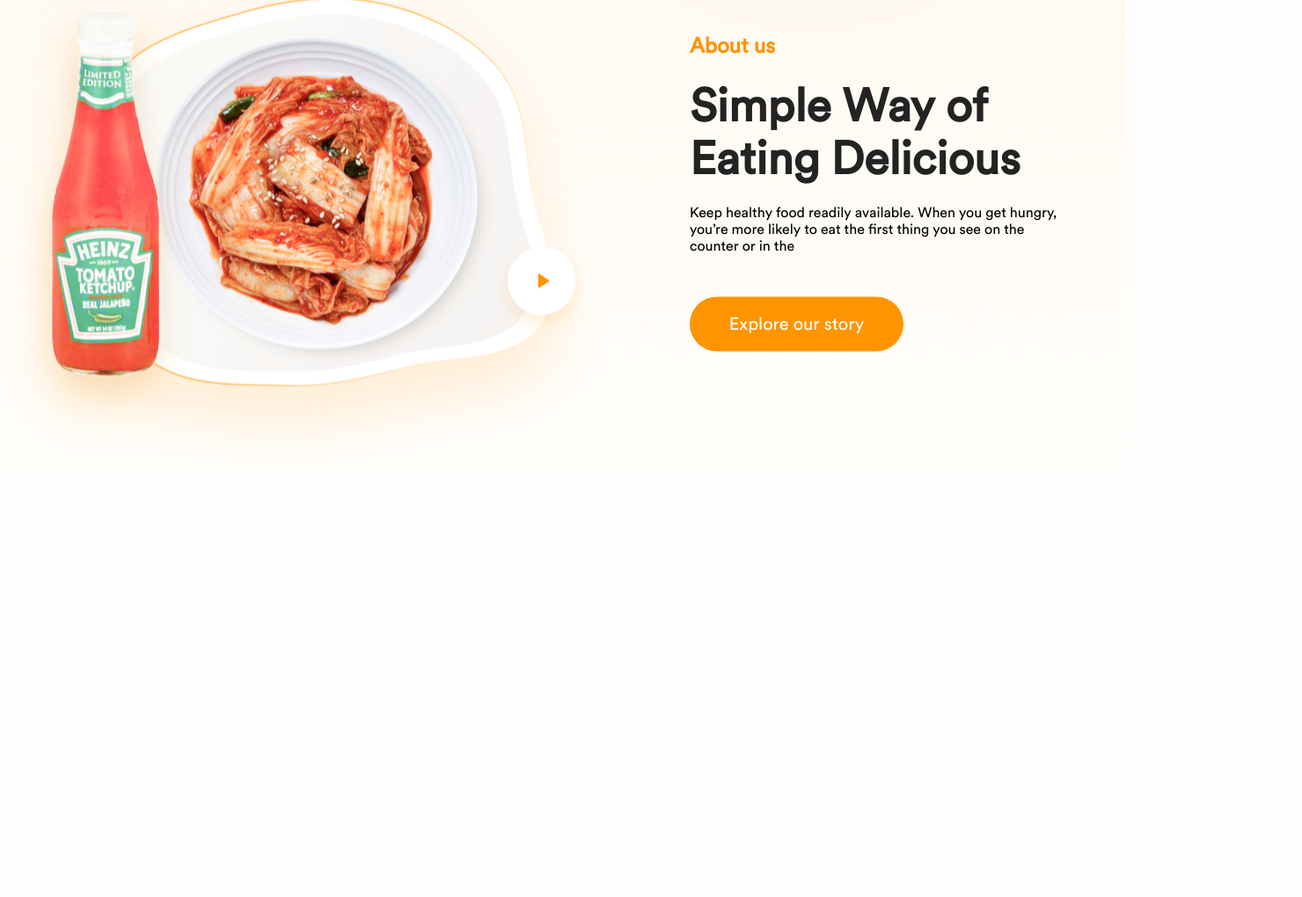
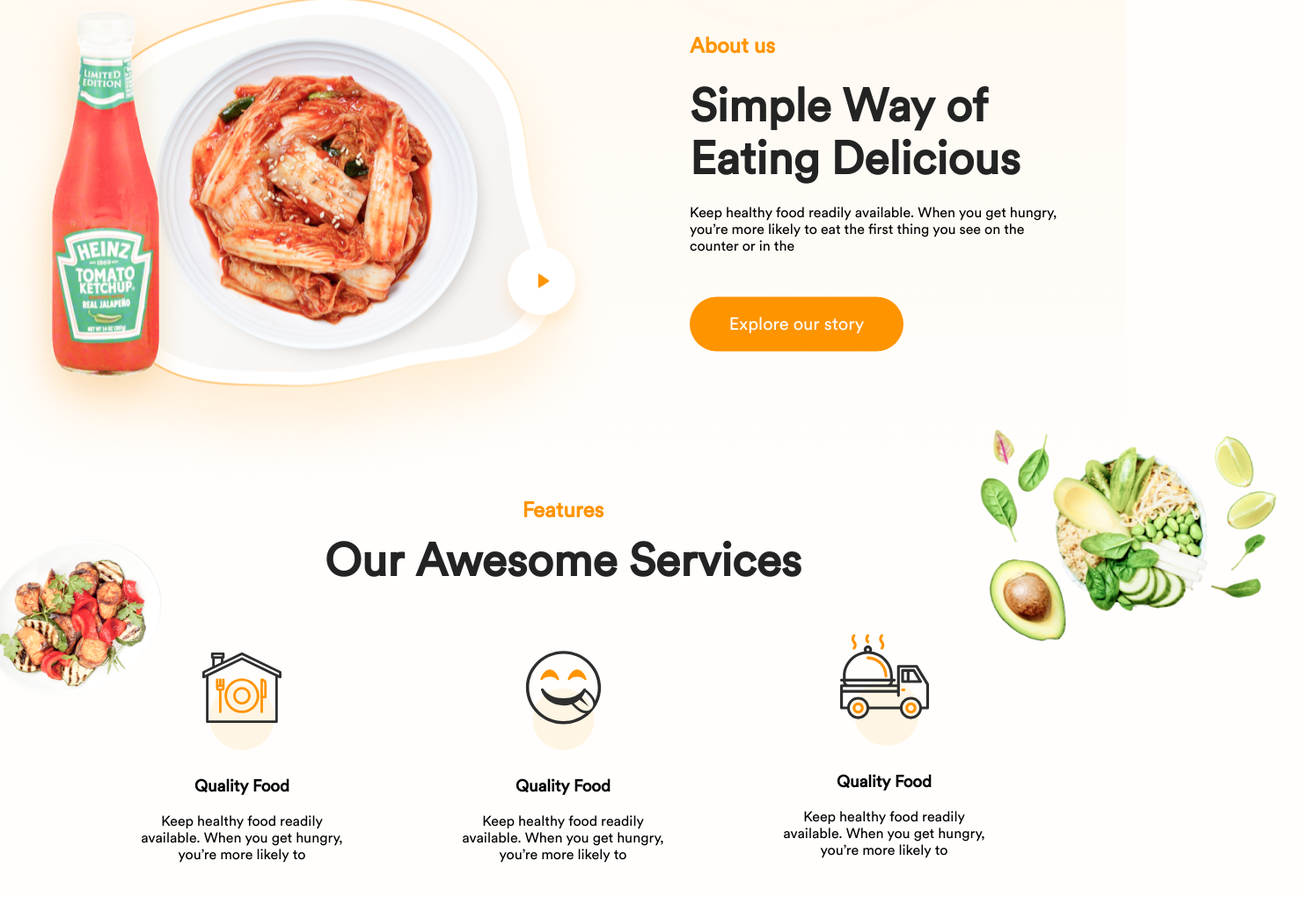
Before and after one commit to yavbatyr/f.palace, a website: page app/index.html in a window 1280 px wide. Shown: the part 920-1940 px from the top of the page at 88% size, 1480 px wide, since content can reach past the window. Before the commit the page ends 1554 px from the top, so only its background shows below. Drawn offline with Linux system fonts and the light colour scheme.

Commit message:
created section 'features'

```diff
--- a/app/index.html
+++ b/app/index.html
@@ -85,6 +85,45 @@
                 </div>
             </div>
         </section>
+        <section class="features">
+            <div class="container">
+                <div class="features__block">
+                    <h2 class="features__subtitle subtitle">Features</h2>
+                    <h1 class="features__title title">Our Awesome Services</h1>
+                    <div class="features__items">
+                        <div class="features__item">
+                            <img class="features__item-icon" src="images/food.svg">
+                            <h3 class="features__item-title">
+                                Quality Food
+                            </h3>
+                            <p class="features__item-text">
+                                Keep healthy food readily available. When you get hungry, you’re more likely to
+                            </p>
+                        </div>
+                        <div class="features__item">
+                            <img class="features__item-icon" src="images/mouth.svg">
+                            <h3 class="features__item-title">
+                                Quality Food
+                            </h3>
+                            <p class="features__item-text">
+                                Keep healthy food readily available. When you get hungry, you’re more likely to
+                            </p>
+                        </div>
+                        <div class="features__item">
+                            <img class="features__item-icon icon" src="images/truck.svg">
+                            <h3 class="features__item-title">
+                                Quality Food
+                            </h3>
+                            <p class="features__item-text">
+                                Keep healthy food readily available. When you get hungry, you’re more likely to
+                            </p>
+                        </div>
+                    </div>
+                </div>
+            </div>
+            <img class="features__img fish" src="images/absolute_fish.png" alt="">
+            <img class="features__img avocado" src="images/absolute_avocado.png" alt="">
+        </section>
     </main>
     <script src="js/main.min.js"></script>
 </body>
--- a/app/scss/_global.scss
+++ b/app/scss/_global.scss
@@ -2,6 +2,7 @@
     margin: 0;
     padding: 0;
     font-family: "Std book";
+    overflow-x: hidden;
 }
 
 .container{
--- a/app/scss/style.scss
+++ b/app/scss/style.scss
@@ -110,7 +110,7 @@ body{
 
 .about{
     background: linear-gradient(180deg, rgba(255, 148, 1, 0.05), rgba(255, 237, 211, 0));
-    height: 686px;
+    min-height: 686px;
     &__items{
         align-items: center;
         height: 100%;
@@ -118,7 +118,6 @@ body{
     &__wrapper{
         display: flex;
         justify-content: space-between;
-        height: 450px;
         width: 100%;
         transform: translateY(35%);
     }
@@ -148,3 +147,53 @@ body{
 
     }
 }
+
+.features{
+    margin-bottom: 120px;
+    position: relative;
+    &__block{
+        display: flex;
+        flex-direction: column;
+        align-items: center;
+    }
+    &__subtitle{
+        margin-bottom: 13px;
+    }
+    &__title{
+        margin-bottom: 50px;
+    }
+    &__items{
+        display: flex;
+    }
+    &__item{
+        text-align: center;
+        max-width: 245px;
+        &-icon{
+            margin: 0 auto;
+            margin-bottom: 25px;
+            margin-top: 18px;
+        }
+        .icon{
+            margin-top: 0;
+        }
+        &-title{
+            margin-bottom: 19px;
+        }
+    }
+    &__item + &__item{
+        padding-left: 120px;
+    }
+
+    &__img{
+        position: absolute;
+    }
+    .fish{
+        top: 0;
+        left: -70px;
+    }
+    .avocado{
+        top: -100px;
+        right: -200px;
+        width: 400px;
+    }
+}
```
Also changed, not shown: app/css/style.min.css.
